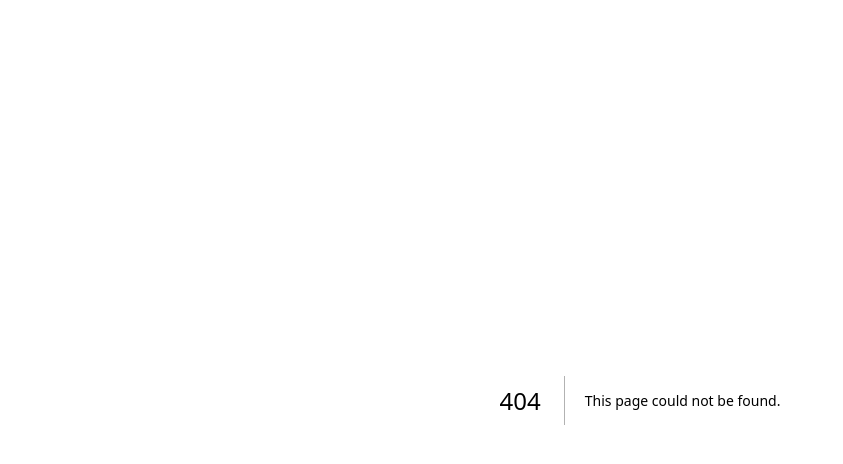
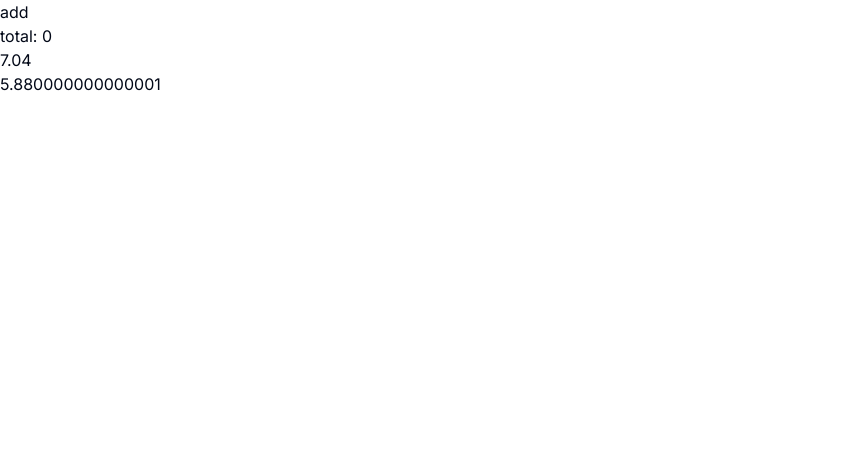
Before and after one commit to mirulnasir/mirulnasirdev, a Next.js app: page /plugin in a window 1280 px wide. Before the commit this address had no page. Shown: the top 464 px of the page, without its empty margins (0-843 px from the left). Built offline with nearby package versions, Linux system fonts and the light colour scheme.

Commit message:
feat: plugin architecture

```diff
--- /dev/null
+++ b/src/app/plugin/_plugins/loggingPlugin.ts
@@ -0,0 +1,19 @@
+import { CalculatedFieldPlugin, Operation, OperationFunction } from "../type";
+
+export const loggingPlugin: CalculatedFieldPlugin = {
+    name: "Logging",
+    priority: 2,
+    metadata: {
+        compatibleCoreVersions: ["1.0.0"],
+        version: "1.0.0"
+    },
+    extendOperations: (currentOperations: Record<Operation, OperationFunction>) => {
+        return Object.keys(currentOperations).reduce((ops, key) => {
+            ops[key] = (values: number[]) => {
+                console.log(`Operation ${key} called with values:`, values);
+                return currentOperations[key](values);
+            };
+            return ops;
+        }, {} as Record<Operation, OperationFunction>);
+    },
+};
--- /dev/null
+++ b/src/app/plugin/_plugins/roundingPlugin.ts
@@ -0,0 +1,19 @@
+import { CalculatedFieldPlugin, Operation, OperationFunction } from "../type";
+
+export const roundingPlugin: CalculatedFieldPlugin = {
+    name: "Rounding",
+    priority: 1,
+    metadata: {
+        compatibleCoreVersions: ["1.0.0"],
+        version: "1.0.0",
+    },
+    extendOperations: (currentOperations: Record<Operation, OperationFunction>) => {
+        return {
+            ...currentOperations,
+            add: (values: number[]) => {
+                const result = currentOperations.add(values);
+                return Math.round(result * 100) / 100;
+            },
+        };
+    },
+};
--- /dev/null
+++ b/src/app/plugin/calculated-field.tsx
@@ -0,0 +1,34 @@
+'use client'
+import { useState } from "react"
+import { useCalculatedField } from "./core"
+import { loggingPlugin } from "./_plugins/loggingPlugin"
+import { roundingPlugin } from "./_plugins/roundingPlugin"
+
+export const CalculatedField = () => {
+    const [total, setTotal] = useState(0)
+    const { add, subtract } = useCalculatedField({ plugins: [loggingPlugin, roundingPlugin] })
+
+    const handleClickAdd = () => {
+        setTotal(add(2, total))
+
+
+    }
+    const addResult = add(1.234, 2.345, 3.456); // 7.04 (rounded)
+    const subtractResult = subtract(10.88, 3, 2); // 5
+    return (
+        <div className="">
+            <div className="">
+                <button onClick={handleClickAdd}>add</button>
+            </div>
+            <div className="">
+                total: {total}
+                <div className="">
+                    {addResult}
+                </div>
+                <div className="">
+                    {subtractResult}
+                </div>
+            </div>
+        </div>
+    )
+}
--- /dev/null
+++ b/src/app/plugin/core.ts
@@ -0,0 +1,79 @@
+'use client'
+import { useCallback, useMemo, useRef } from "react"
+import { CalculatedFieldPlugin, Operation, OperationFunction } from "./type"
+import semver from 'semver'
+
+const CORE_VERSION = "1.0.0"
+
+type CalculatorFieldProp = {
+    plugins: CalculatedFieldPlugin[]
+}
+const useCalculatedField = ({ plugins }: CalculatorFieldProp) => {
+    const pluginsRef = useRef(plugins)
+
+    const validatedPlugins = useMemo(() => {
+        return pluginsRef.current.filter(plugin => {
+            const isCompatible = plugin.metadata.compatibleCoreVersions.some(version => semver.satisfies(CORE_VERSION, version))
+            if (!isCompatible) {
+                console.warn(`Plugin '${plugin.name}' is not compatible with core version ${CORE_VERSION}`);
+            }
+            return isCompatible;
+        }).sort((a, b) => b.priority - a.priority)
+    }, [])
+
+    const baseOperations: Record<Operation, OperationFunction> = {
+        add: (values: number[]) => values.reduce((sum, value) => sum + value, 0),
+        subtract: (values: number[]) => values.reduce((diff, value, index) => index === 0 ? value : diff - value)
+    }
+
+    const operations = useMemo(() => {
+        return validatedPlugins.reduce((ops, plugin) => {
+            const newOps = plugin.extendOperations(ops)
+            Object.keys(newOps).forEach((key) => {
+                if (key in ops && ops[key] !== newOps[key]) {
+                    console.warn(`Plugin '${plugin.name}' is overriding existing operation '${key}'.`);
+                }
+            });
+            return { ...ops, ...newOps }
+        }, baseOperations)
+    }, [validatedPlugins])
+
+    const executeOperation = useCallback((operation: Operation, values: number[]): number => {
+        if (operation in operations) {
+            try {
+                const result = operations[operation](values)
+
+                const isValid = validatedPlugins.every(plugin =>
+                    !plugin.validateOperation || plugin.validateOperation(operation, result)
+                )
+                if (!isValid) {
+                    throw new Error(`Operation '${operation}' result validation failed`);
+                }
+                return result
+            } catch (error) {
+                for (const plugin of validatedPlugins) {
+                    if (plugin.handleError) {
+                        const handledResult = plugin.handleError(error as Error, operation, values)
+                        if (handledResult !== undefined) {
+                            return handledResult
+                        }
+                    }
+                }
+                throw error
+            }
+        }
+        throw new Error(`Operation '${operation}' not supported`);
+
+    }, [operations, validatedPlugins])
+
+    const calculatedFunctions = useMemo(() => {
+        const funcs: Record<string, (...values: number[]) => number> = {};
+        Object.keys(operations).forEach((op) => {
+            funcs[op] = (...values: number[]) => executeOperation(op as Operation, values);
+        });
+        return funcs;
+    }, [operations, executeOperation])
+
+    return calculatedFunctions
+}
+export { useCalculatedField }
--- /dev/null
+++ b/src/app/plugin/page.tsx
@@ -0,0 +1,8 @@
+import { CalculatedField } from "./calculated-field"
+
+const Page = () => {
+    return (
+        <CalculatedField />
+    )
+}
+export default Page
--- /dev/null
+++ b/src/app/plugin/type.ts
@@ -0,0 +1,25 @@
+export type Operation = 'add' | 'subtract' | string
+export type OperationFunction = (value: number[]) => number
+export type PluginPriority = number
+export interface PluginMetadata {
+    version: string
+    author?: string
+    description?: string
+    compatibleCoreVersions: string[];
+    dependencies?: Record<string, string>
+}
+export interface PluginLifecycle {
+    onInstall?: () => void | Promise<void>;
+    onUninstall?: () => void | Promise<void>;
+    onEnable?: () => void | Promise<void>;
+    onDisable?: () => void | Promise<void>;
+}
+export interface CalculatedFieldPlugin {
+    name: string;
+    priority: PluginPriority
+    metadata: PluginMetadata
+    lifecycle?: PluginLifecycle
+    extendOperations: (currentOperations: Record<Operation, OperationFunction>) => Record<Operation, OperationFunction>
+    validateOperation?: (operation: Operation, result: number) => boolean
+    handleError?: (error: Error, operation: Operation, values: number[]) => number | undefined
+}
```
Also changed, not shown: package.json (+23 -21 lines), 1 other file (tests, documents, lock files or other folders).
